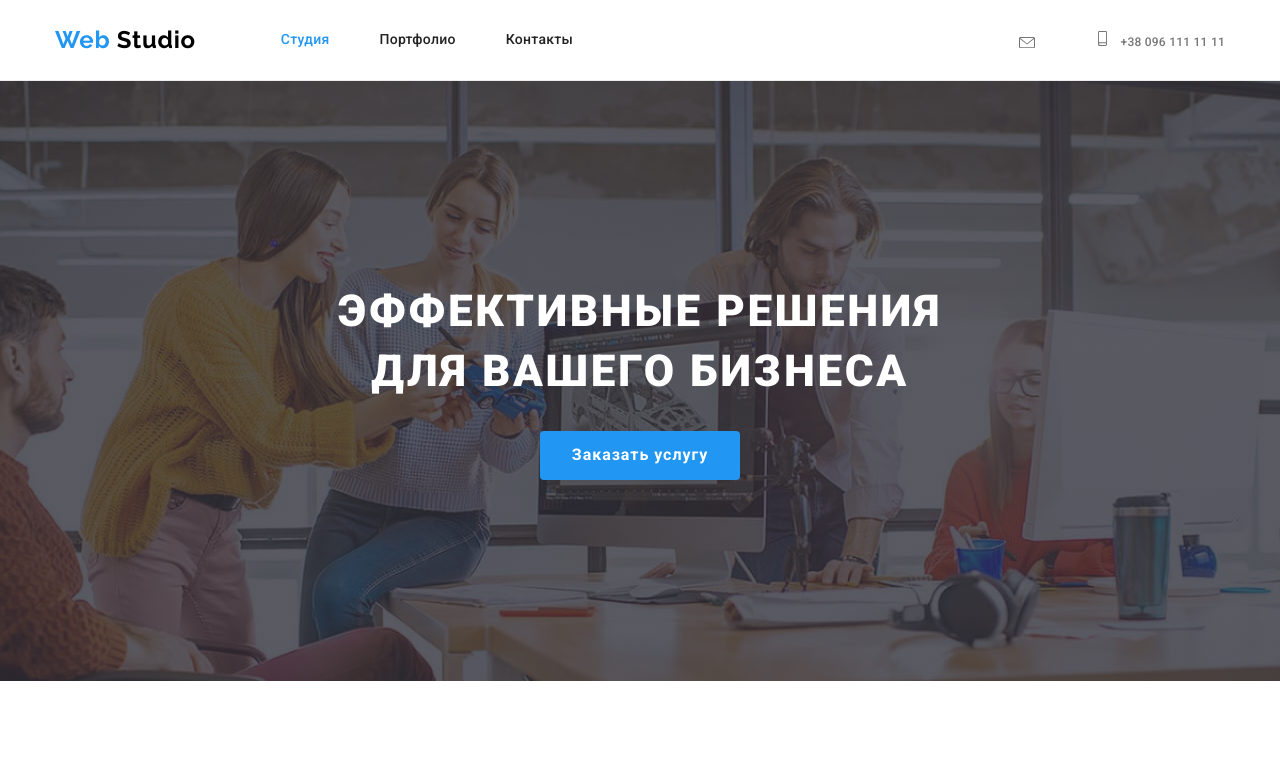
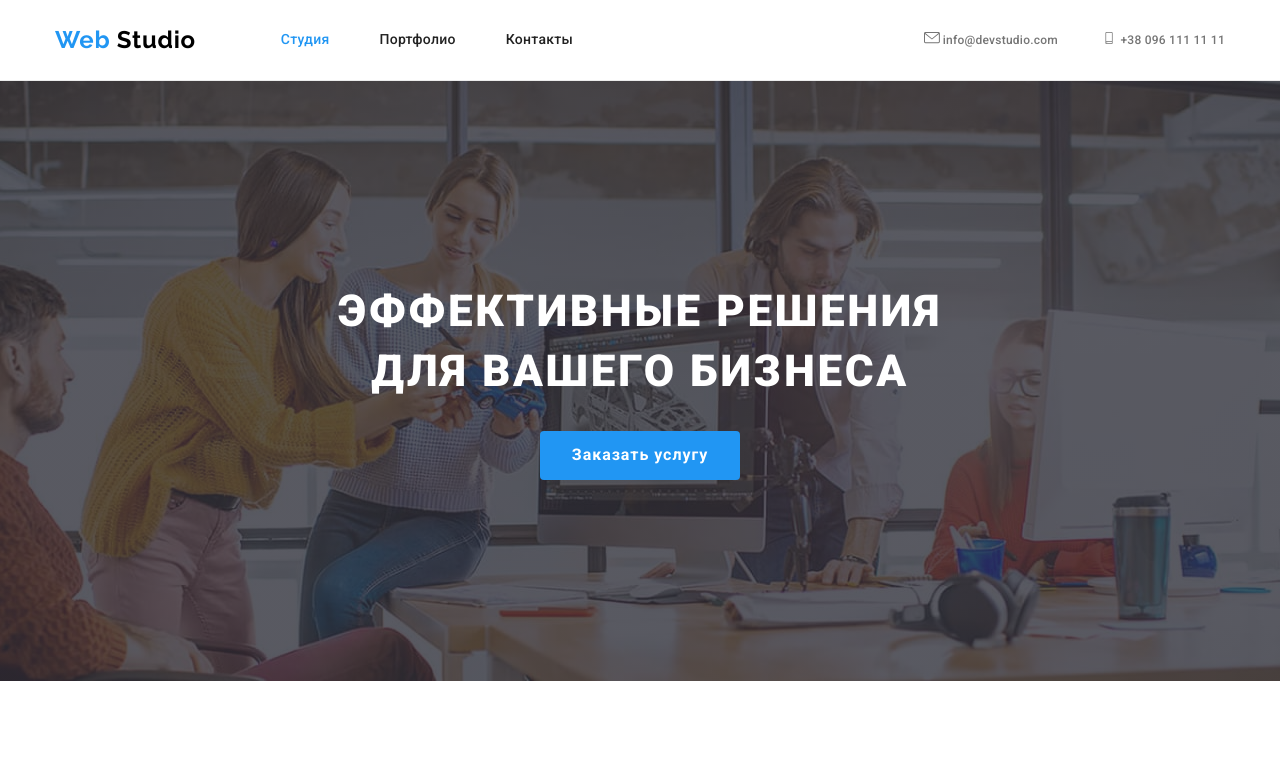
Before and after one commit to Ilya057/goit-markup-hw-04, a plain HTML site: page index.html in a window 1280 px wide. Shown: the top 771 px of the page. Drawn offline with nearby package versions, Linux system fonts and the light colour scheme.

Commit message:
меняет svg

```diff
--- a/css/styles.css
+++ b/css/styles.css
@@ -158,16 +158,7 @@ a.link {
   display: inline-flex;
   margin-right: 10px;
 }
-.post::before {
-  width: 16px;
-  height: 11px;
-  background-image: url(../images/envelope.svg);
-}
-.phone::before {
-  width: 9px;
-  height: 15px;
-  background-image: url(../images/smartphone.svg);
-}
+
 .hero {
   text-align: center;
   background-image: linear-gradient(
--- a/index.html
+++ b/index.html
@@ -30,17 +30,20 @@
         </nav>
         <ul class="contact-list">
           <li class="contact link post">
-            <svg width="20" height="20">
-              <use href="./symbol-defs-2.svg#icon-envelope"></use>
-              <a href="mailto:info@devstudio.com" class="contact info">
-                info@devstudio.com
-              </a>
-            </svg>
+            <a href="mailto:info@devstudio.com" class="contact info">
+              <svg width="16" height="12">
+                <use href="./images/symbol-defs-2.svg#icon-envelope"></use>
+              </svg>
+              info@devstudio.com
+            </a>
           </li>
           <li class="contact link phone">
             <a href="tel:+38 096 111 11 11" class="contact info"
-              >+38 096 111 11 11</a
-            >
+              ><svg class="icon" width="16" height="12">
+                <use href="./images/symbol-defs-2.svg#icon-smartphone"></use>
+              </svg>
+              +38 096 111 11 11
+            </a>
           </li>
         </ul>
       </div>
```
